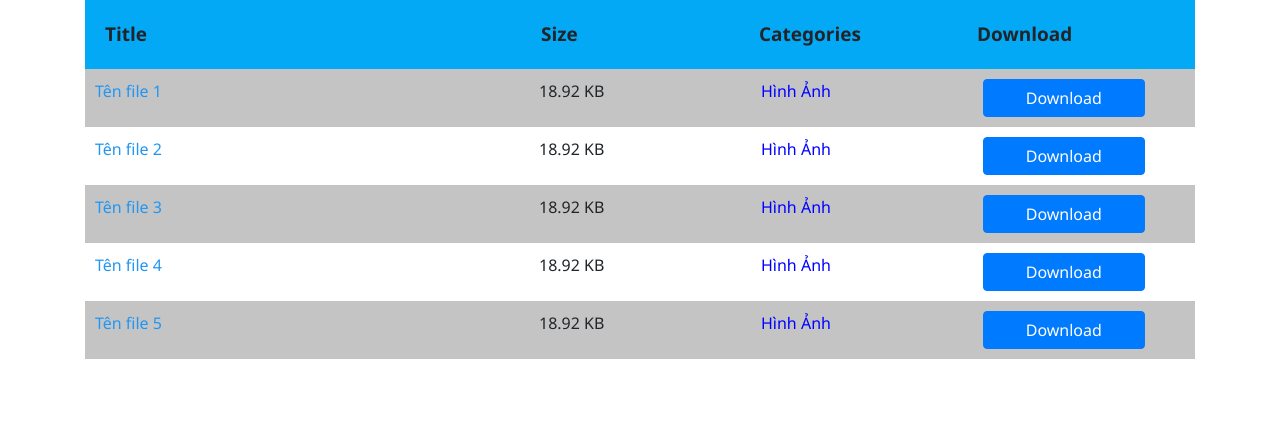
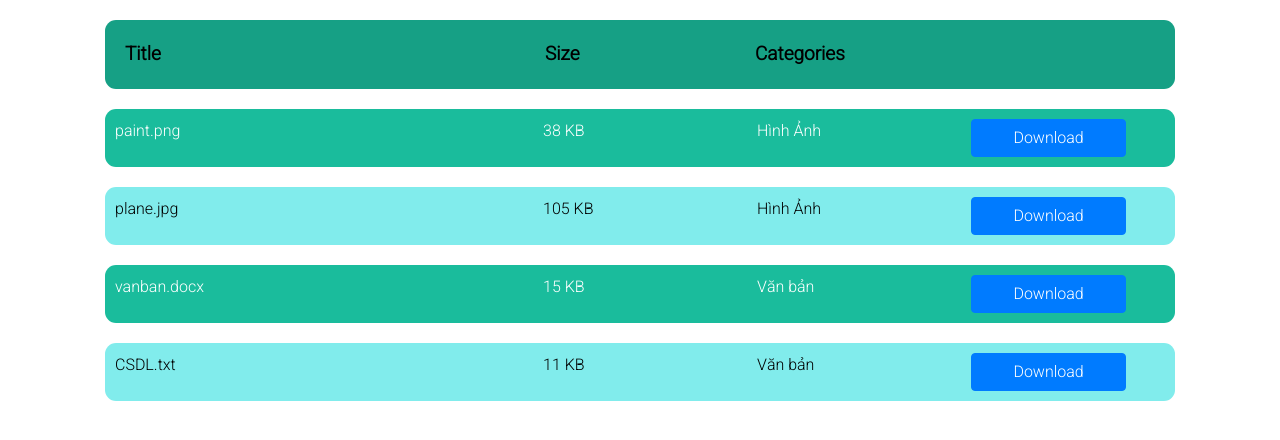
Before and after one commit to PLHieu/Symple-C-Web-Server, a plain HTML site: page files.html in a window 1280 px wide. Drawn offline with nearby package versions, Linux system fonts and the light colour scheme.

Commit message:
fix css, add exe, tai cau truc

```diff
--- a/files.html
+++ b/files.html
@@ -2,7 +2,7 @@
 <html>
 <title>Download Files</title>
 <meta charset="UTF-8">
-  <link rel="stylesheet" href="style-file.css">
+  <link rel="stylesheet" href="style/style-file.css">
   <!-- Latest compiled and minified CSS -->
 <link rel="stylesheet" href="https://maxcdn.bootstrapcdn.com/bootstrap/4.5.0/css/bootstrap.min.css">
 
@@ -15,7 +15,7 @@
 <!-- Latest compiled JavaScript -->
 <script src="https://maxcdn.bootstrapcdn.com/bootstrap/4.5.0/js/bootstrap.min.js"></script>
 
-<link href="https://fonts.googleapis.com/css2?family=Mali:ital,wght@1,200&display=swap" rel="stylesheet">
+<link href="https://fonts.googleapis.com/css2?family=Roboto:wght@300&display=swap" rel="stylesheet">
 
 <body>
 
@@ -26,43 +26,37 @@
 				<th>Title</th>
 				<th>Size</th>
 				<th>Categories</th>
-				<th>Download</th>
+				<th></th>
 				</b>
 			</tr>
 
 			<tr>
-				<td>Tên file 1</td>
-				<td>18.92 KB</td>
+				<td>paint.png</td>
+				<td>38 KB</td>
 				<td>Hình Ảnh</td>
-				<td><a class="btn btn-primary" href="./data.txt" download>Download</a></td>
+				<td><a class="btn btn-primary" href="resources/paint.png" download>Download</a></td>
 
 			</tr>
 
 			<tr>
-				<td>Tên file 2</td>
-				<td>18.92 KB</td>
+				<td>plane.jpg</td>
+				<td>105 KB</td>
 				<td>Hình Ảnh</td>
-				<td><a class="btn btn-primary" href="./data.txt" download>Download</a></td>
+				<td><a class="btn btn-primary" href="resources/plane.jpg" download>Download</a></td>
 			</tr>
 
 			<tr>
-				<td>Tên file 3</td>
-				<td>18.92 KB</td>
-				<td>Hình Ảnh</td>
-				<td><a class="btn btn-primary" href="./data.txt" download>Download</a></td>
+				<td>vanban.docx</td>
+				<td>15 KB</td>
+				<td>Văn bản</td>
+				<td><a class="btn btn-primary" href="resources/vanban.docx" download>Download</a></td>
 			</tr>
 
 			<tr>
-				<td>Tên file 4</td>
-				<td>18.92 KB</td>
-				<td>Hình Ảnh</td>
-				<td><a class="btn btn-primary" href="./data.txt" download>Download</a></td>
-			</tr>
-			<tr>
-				<td>Tên file 5</td>
-				<td>18.92 KB</td>
-				<td>Hình Ảnh</td>
-				<td><a class="btn btn-primary" href="./data.txt" download>Download</a></td>
+				<td>CSDL.txt</td>
+				<td>11 KB</td>
+				<td>Văn bản</td>
+				<td><a class="btn btn-primary" href="resources/CSDL.txt" download>Download</a></td>
 			</tr>
 
 		</table>
--- a/style-file.css
+++ /dev/null
@@ -1,46 +0,0 @@
-*{
-    margin:0;
-    padding:0;
-    font-family: 'Segoe UI', Tahoma, Geneva, Verdana, sans-serif
-}
-table tr{
-    display: flex;
-    justify-content: space-around;
-}
-
-th:nth-child(1), td:nth-child(1){
-    width: 40%;
-}
-
-th,td{
-    width: 20%;
-    padding: 10px;
-
-}
-
-tr:nth-child(1){
-    background-color: #03A9F4 !important;
-    padding: 10px;
-    font-size: 19px;
-    font-family: 'Mali', cursive;
-}
-
-
-
-tr:nth-child(even){
-    background-color: #a9a9a9ad;
-}
-
-td:nth-child(1){
-    font-weight: 400;
-    color: #2196F3;
-}
-
-
-td:nth-child(3){
-    color: blue;
-}
-
-a{
-    width: 80% ;
-}
--- /dev/null
+++ b/style/style-file.css
@@ -0,0 +1,51 @@
+*{
+    margin:0;
+    padding:0;
+    font-family: 'Roboto', sans-serif;
+}
+table tr{
+    display: flex;
+    justify-content: space-around;
+    margin: 20px;
+    border-radius: 11px;
+}
+
+th:nth-child(1), td:nth-child(1){
+    width: 40%;
+}
+
+th,td{
+    width: 20%;
+    padding: 10px;
+
+}
+
+tr:nth-child(1){
+    background-color: #16a085 !important;
+    padding: 10px;
+    font-size: 19px;
+    font-family: 'Mali', cursive;
+    color: ưhi;
+    color: white;
+    border-radius: 11px;
+    margin: 20px;
+}
+
+
+
+tr:nth-child(even){
+    background-color: #1abc9c;
+    color: white !important;
+}
+
+tr:nth-child(odd) {
+    background: #81ecec;
+    color: black;
+}
+
+
+a{
+    width: 80% ;
+    background-color: #fdcb6e;
+    text-align: center;
+}
```
Also changed, not shown: index.html (+3 -4 lines), info.html (+5 -11 lines), style/style-info.css (renamed from style-info.css, +38 -2 lines), data.txt (deleted), image/hvh.jpg (renamed from hvh.jpg), image/plh.jpg (renamed from plh.jpg), image/wall.jpg (renamed from wall.jpg), resources/CSDL.txt (added), resources/paint.png (added), resources/plane.jpg (added), style/style.css (renamed from style.css), 4 other files.
